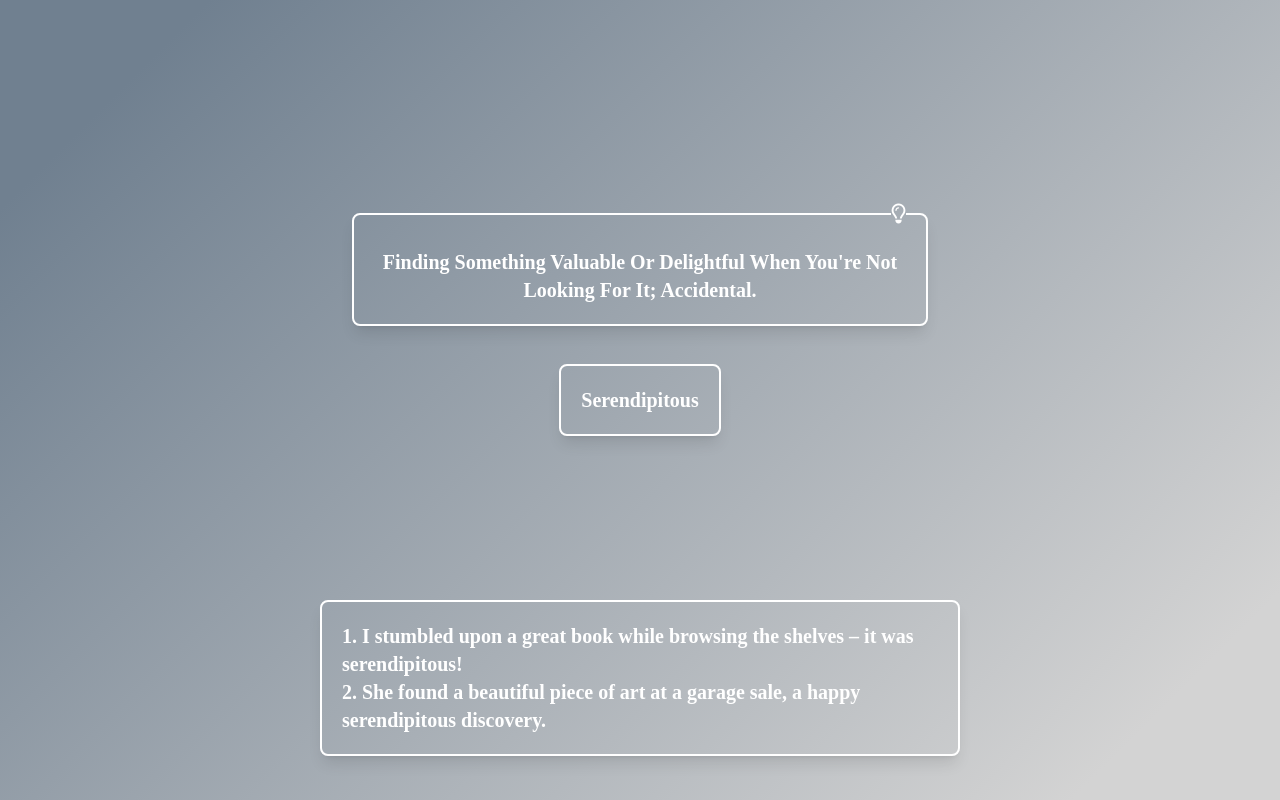
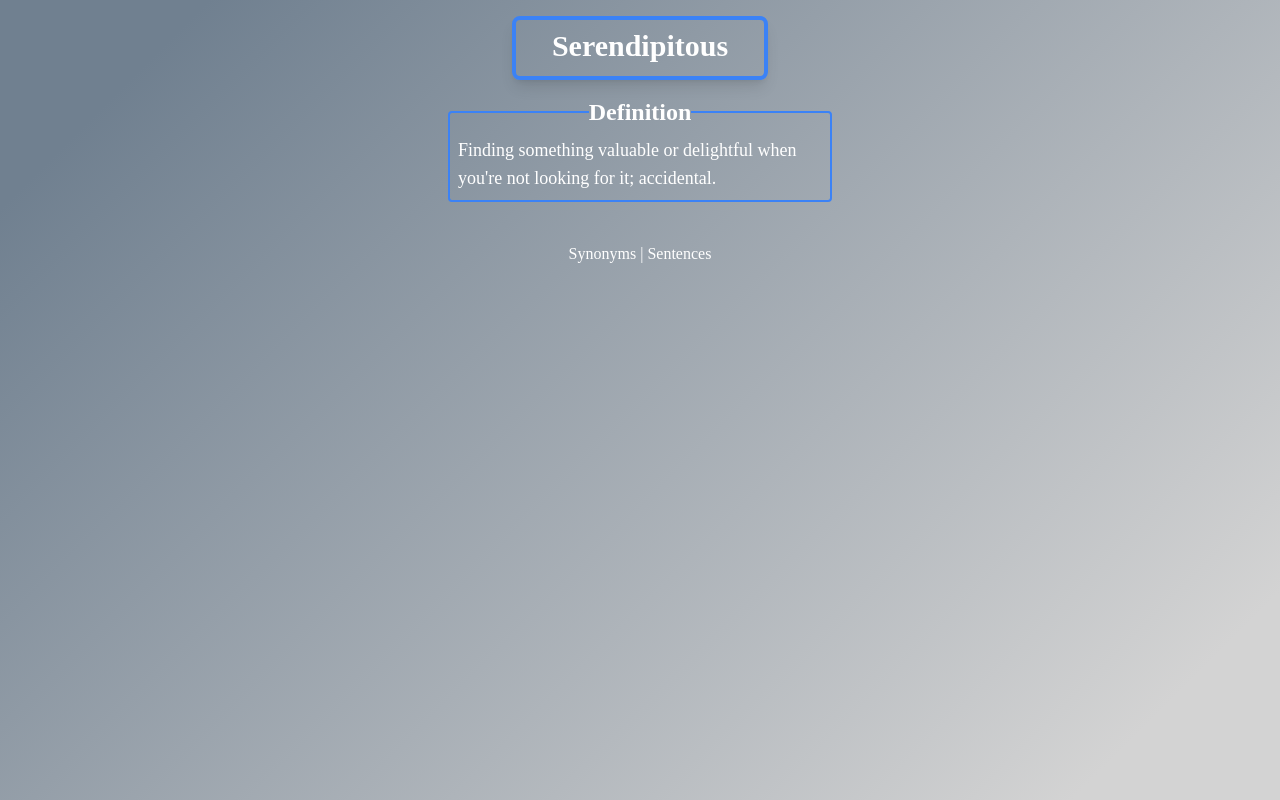
Before and after one commit to 4mshu/vocabulary_trainer, a React (Create React App) app: page / in a window 1280 px wide. Built offline with nearby package versions, Linux system fonts and the light colour scheme.

Commit message:
made my own styling

```diff
--- a/src/App.js
+++ b/src/App.js
@@ -5,6 +5,7 @@ import WordCard from './components/WordCard';
 import { words } from './components/words';
 import Options from './components/Options';
 import Sentences from './components/Sentences';
+import Buttons from './components/Buttons';
 
 let length = words.length;
 const randomNumber = Math.floor(Math.random() * (length));
@@ -18,21 +19,24 @@ let sentences = words[randomNumber].sentences
 
 function App() {
   const [hints, setHints] = useState(false)
-  const [sentenceToggle, setSentenceToggle] = useState(true)
+  const [sentenceToggle, setSentenceToggle] = useState(false)
 
   function handleHints () {
     setHints(hint=>!hint);
   }
 
+  function handleSentenceToggle () {
+    setSentenceToggle(sentenceToggle => !sentenceToggle)
+  }
+
 
   return (
     <>
-
-      <WordCard definition={definition} handleHints={handleHints}/>
-      <Options rightWord={rightWord} setSentenceToggle={setSentenceToggle}/>
+      <Options rightWord={rightWord} />
+      <WordCard definition={definition}/>
+      <Buttons handleHints={handleHints} handleSentenceToggle={handleSentenceToggle} />
+      {hints && <Hints synonyms={synonyms} />}
       {sentenceToggle && <Sentences sentences={sentences} />}
-      {hints && <Hints synonyms={synonyms} />}
-
     </>
 
   );
--- /dev/null
+++ b/src/components/Buttons.jsx
@@ -0,0 +1,10 @@
+import React from 'react'
+
+export default function Buttons(props) {
+    const {handleHints, handleSentenceToggle} = props
+  return (
+    <div className='text-center mt-10'>
+        <button className='hover:bg-blue-300 duration-200' onClick={handleHints}>Synonyms</button> | <button onClick={handleSentenceToggle} className='hover:bg-blue-300 duration-200'>Sentences</button>
+    </div>
+  )
+}
--- a/src/components/Hints.jsx
+++ b/src/components/Hints.jsx
@@ -3,8 +3,9 @@ import React from 'react'
 export default function (props) {
     const {synonyms} = props
   return (
-    <fieldset className='absolute left-1/2 transform -translate-x-1/2 capitalize bg-gradient-to-r from-slategray to-lightblue text-white p-5 text-center rounded-lg text-xl font-bold max-w-xl shadow-lg border-2 border-white'>
-      <legend className='text-left'>
+
+    <fieldset className='capitalize'>
+      <legend className=''>
         Synonyms
       </legend>
     {synonyms.join(" ")}
--- a/src/components/Options.jsx
+++ b/src/components/Options.jsx
@@ -1,12 +1,13 @@
 import React from 'react'
 
 export default function Options(props) {
-    const {rightWord} = props;
+    const {rightWord, handleSentenceToggle} = props;
   return (
-    <div>
-        <button className='capitalize bg-gradient-to-r from-slategray to-lightblue text-white p-5 text-center rounded-lg text-xl font-bold max-w-xl shadow-lg border-2 border-white'>
-            {rightWord}
-        </button>
-    </div>
+<div className='text-center p-4'>
+        <p className='border-4 border-blue-500 text-3xl font-bold h-16 w-64 rounded-lg shadow-lg z-50 mx-auto p-2'>
+        {rightWord}
+        </p>
+</div>
+
   )
 }
--- a/src/components/Sentences.jsx
+++ b/src/components/Sentences.jsx
@@ -3,7 +3,7 @@ import React from 'react';
 export default function Sentences(props) {
     const { sentences } = props;
     return (
-        <ul className='absolute top-3/4 left-1/2 transform -translate-x-1/2 bg-gradient-to-r from-slategray to-lightblue text-white p-5 text-left rounded-lg text-xl font-semibold shadow-lg border-2 border-white'>
+        <ul className=''>
             {sentences.map((x, index) => (
                 <li key={index}>{index+1}. {x}</li>
             ))}
--- a/src/components/WordCard.jsx
+++ b/src/components/WordCard.jsx
@@ -5,14 +5,14 @@ import { words } from './words.js'
 export default function WordCard(props) {
   const {definition, handleHints} = props;
   return (
-    <fieldset className='absolute top-1/4 left-1/2 transform -translate-x-1/2 capitalize bg-gradient-to-r from-slategray to-lightblue text-white p-5 text-center rounded-lg text-xl font-bold max-w-xl shadow-lg border-2 border-white'>
-      <legend className='text-right'>
-        <button onClick={handleHints}>
-          <i className="fa-regular fa-lightbulb"></i>
-        </button>
+    <fieldset className='border-2 rounded border-solid border-blue-500 w-96 p-2 mx-auto'>
+      <legend className='text-2xl font-bold text-center'>
+        Definition
       </legend>
-    {definition}
-  </fieldset>
+      <div className='text-lg'>
+        {definition}
+      </div>
+    </fieldset>
   )
 
 }
--- a/src/index.css
+++ b/src/index.css
@@ -4,13 +4,10 @@
 
 body {
     background: linear-gradient(135deg, slategray 10%, lightgray 90%);
-    background-attachment: fixed;
+
     font-family: 'Arial, sans-serif';
     color: white;
     margin: 0;
     padding: 0;
     height: 100vh;
-    display: flex;
-    justify-content: center;
-    align-items: center;
   }
```
